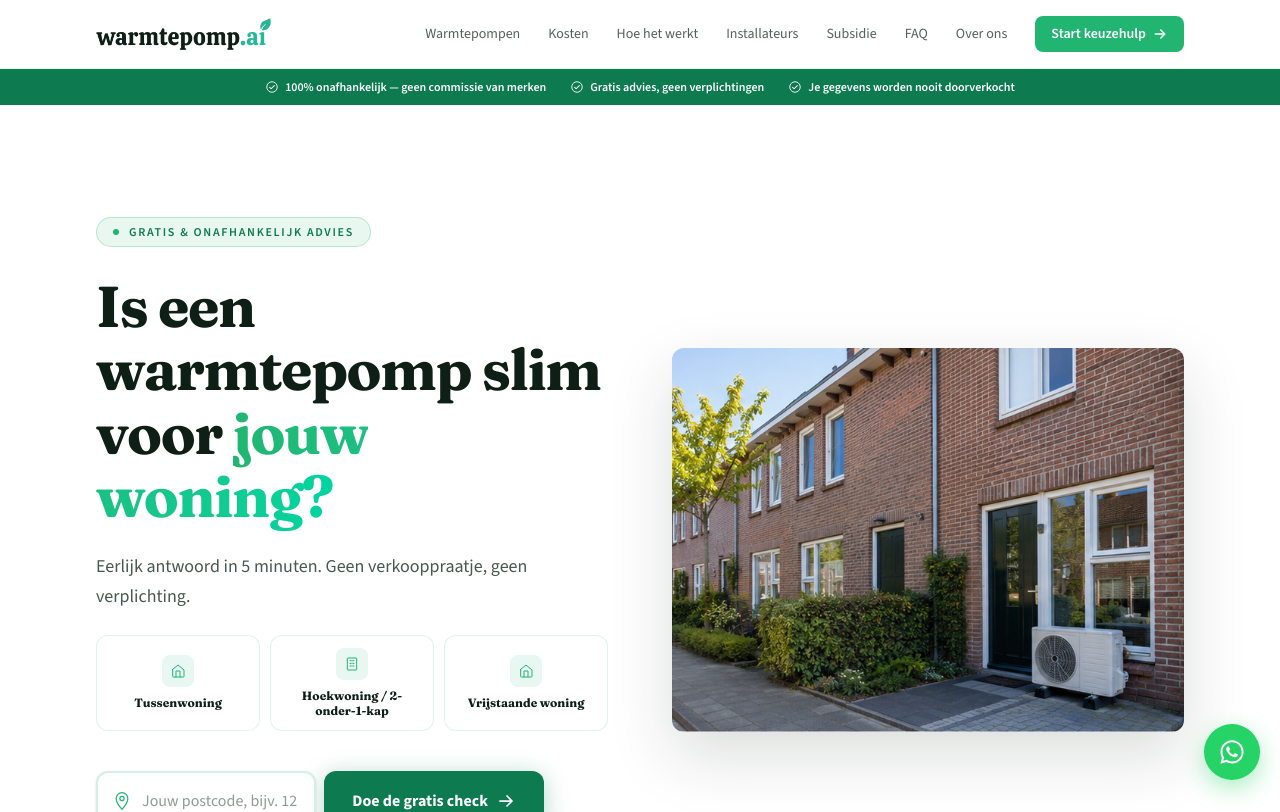
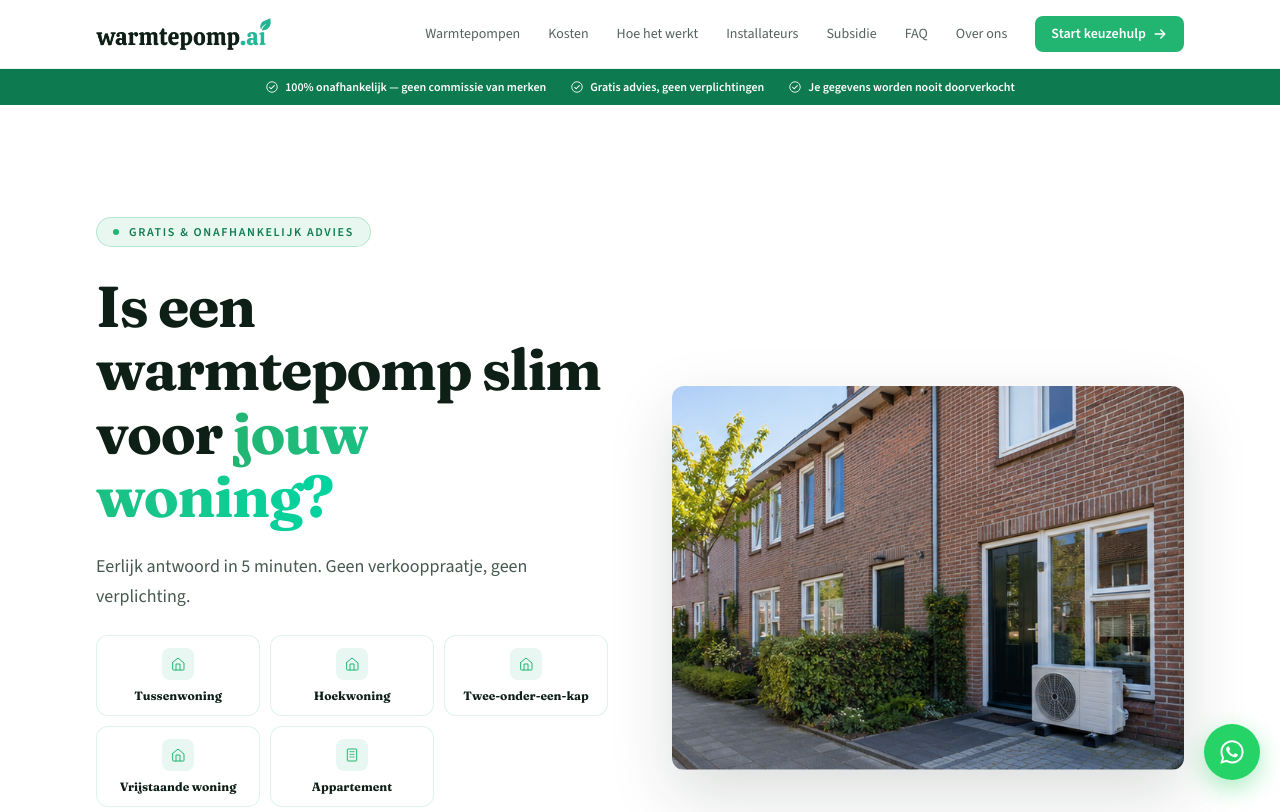
Before and after one commit to streurmichael-cmyk/warmtepomp-ai, a Next.js app: page / in a window 1280 px wide. Shown: the top 812 px of the page. Built offline with nearby package versions, Linux system fonts and the light colour scheme.

Commit message:
fix: hero layout, 5 woningtypes, correcte CTA tekst

```diff
--- a/components/postcode-input.tsx
+++ b/components/postcode-input.tsx
@@ -54,7 +54,7 @@ export function PostcodeInput({ ctaLabel = "Check mijn woning" }: { ctaLabel?: s
         </p>
       )}
       <p className="mt-3 text-sm text-muted text-center lg:text-left">
-        Geen verplichtingen · we vragen pas om je gegevens als je advies klaar is
+        Geen registratie vereist · 100% gratis · Resultaat binnen 5 minuten
       </p>
     </form>
   );
--- a/components/woningtype-cards.tsx
+++ b/components/woningtype-cards.tsx
@@ -2,31 +2,21 @@ import Link from "next/link";
 import { BuildingIcon, HomeIcon } from "./icons";
 
 const woningtypes = [
-  {
-    label: "Tussenwoning",
-    icon: HomeIcon,
-    woningtype: "Tussenwoning",
-  },
-  {
-    label: "Hoekwoning / 2-onder-1-kap",
-    icon: BuildingIcon,
-    woningtype: "Hoekwoning",
-  },
-  {
-    label: "Vrijstaande woning",
-    icon: HomeIcon,
-    woningtype: "Vrijstaand",
-  },
+  { label: "Tussenwoning", icon: HomeIcon, woningtype: "Tussenwoning" },
+  { label: "Hoekwoning", icon: HomeIcon, woningtype: "Hoekwoning" },
+  { label: "Twee-onder-een-kap", icon: HomeIcon, woningtype: "Twee-onder-een-kap" },
+  { label: "Vrijstaande woning", icon: HomeIcon, woningtype: "Vrijstaand" },
+  { label: "Appartement", icon: BuildingIcon, woningtype: "Appartement" },
 ];
 
 export function WoningtypeCards() {
   return (
-    <div className="mt-6 grid gap-2.5 sm:grid-cols-3">
+    <div className="mt-6 grid grid-cols-2 gap-2.5 sm:grid-cols-3">
       {woningtypes.map((item) => (
         <Link
           key={item.label}
           href={`/vergelijk?woningtype=${encodeURIComponent(item.woningtype)}`}
-          className="group flex min-h-[5.25rem] flex-col items-center justify-center gap-2 rounded-xl border border-green/15 bg-white px-3 py-3 text-center transition-all hover:-translate-y-0.5 hover:border-green/40 hover:shadow-[0_12px_32px_rgba(34,181,114,0.1)]"
+          className="group flex min-h-[4.75rem] flex-col items-center justify-center gap-2 rounded-xl border border-green/15 bg-white px-3 py-3 text-center transition-all hover:-translate-y-0.5 hover:border-green hover:shadow-[0_12px_32px_rgba(34,181,114,0.1)]"
         >
           <span className="flex h-8 w-8 flex-shrink-0 items-center justify-center rounded-lg bg-green/10 text-green">
             <item.icon className="h-4 w-4" />
```
